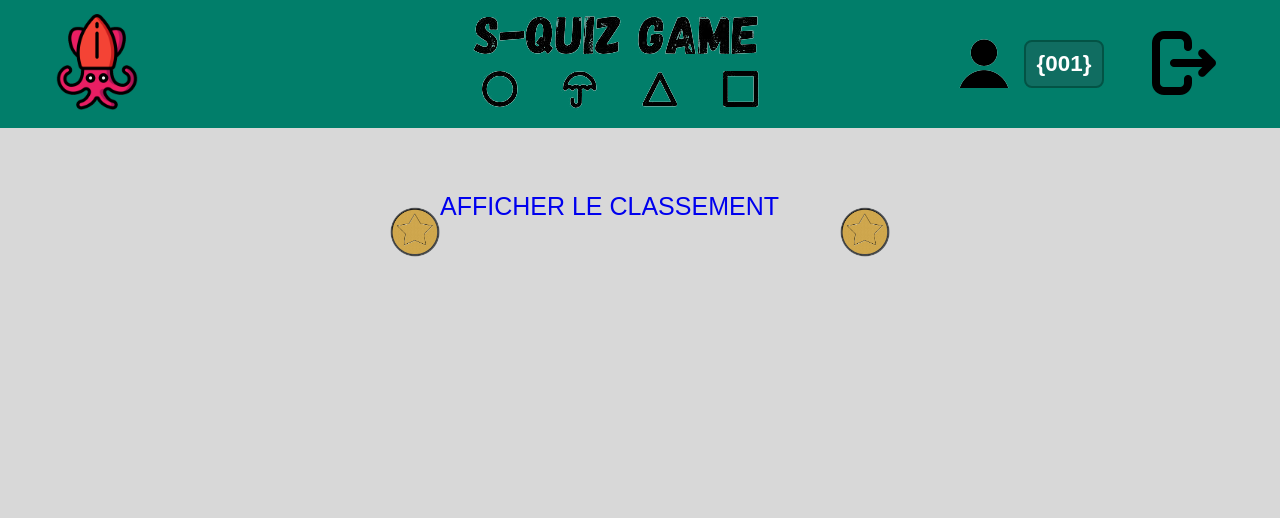
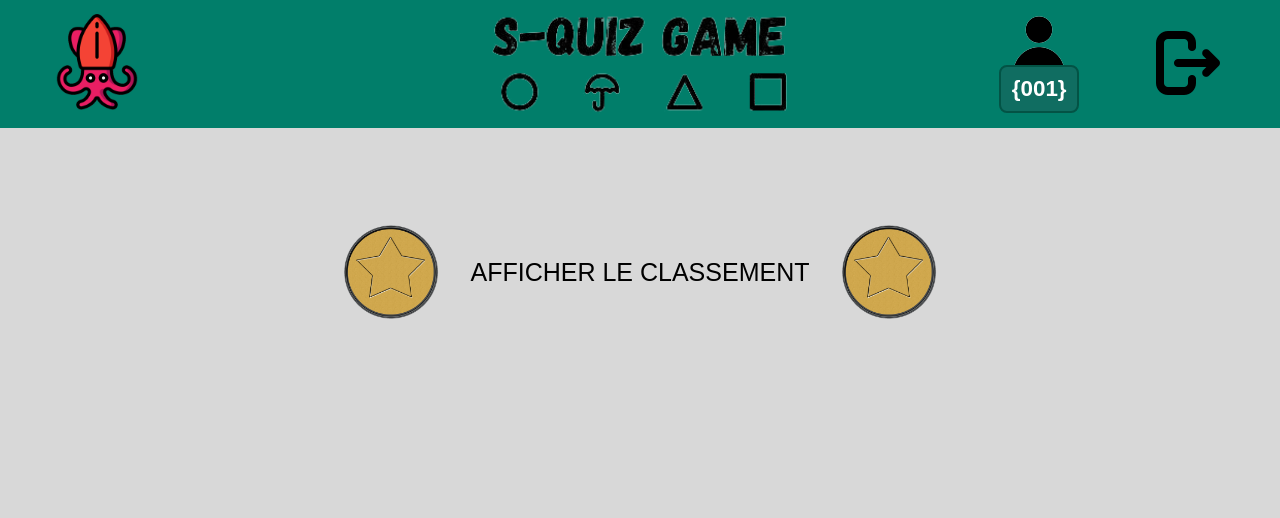
Before and after one commit to sandraMassonF/quiznight, a PHP site: page / in a window 1280 px wide. Shown: the top 518 px of the page. Run offline with PHP 8.4, Linux system fonts and the light colour scheme; the visitor is signed in with stand-in values (Sample User, id 1); data that the repository does not hold is empty.

Commit message:
improve user interface with CSS styles and logout feature

```diff
--- a/asset/css/style_index.css
+++ b/asset/css/style_index.css
@@ -21,6 +21,15 @@ padding: 0.3rem;
   align-items: center;
   justify-content: center;
 }
+.classement a{
+  color: black;
+}
+.classement img{
+  margin: 2rem;
+  width :6rem;
+}
+
+
 
 .btn-header{
   display : flex ;
--- a/component/header.php
+++ b/component/header.php
@@ -28,6 +28,7 @@ if (!empty($_SESSION)) {
     <link rel="stylesheet" href="../asset/css/style_connexion.css">
     <link rel="stylesheet" href="../asset/css/style_quiz-jeu.css">
     <link rel="stylesheet" href="../asset/css/style_autor-page.css">
+
     <link rel="stylesheet" href="../asset/css/style_index.css">
     <title>S-Quiz Game</title>
 </head>
--- a/index.php
+++ b/index.php
@@ -6,6 +6,21 @@ include_once './models/Quiz.php';
 if (isset($_POST['start-quiz'])) {
     $selectIdQuiz = $_POST['start-quiz'];
     $_SESSION['selectIdQuiz'] = $selectIdQuiz;
+};
+
+if (!empty($_SESSION)) {
+
+    // deconnexion
+    if (isset($_POST['deconnexion'])) {
+        $_SESSION = array();
+        session_destroy();
+        header("Location: index.php");
+    }
+    if (isset($_POST['mon-compte'])) {
+        if (isset($_SESSION['user'])) {
+            header("Location: ./page/autor-page.php");
+        }
+    };
 };
 
 $newQuiz = new Quiz();
@@ -26,52 +41,62 @@ $quizUser = $newQuiz->getAllQuizByUser();
 </head>
 
 <body>
+
     <header class="header">
+        <?php if (empty($_SESSION)): ?>
+
+            <!-- pas connecté  -->
             <div class="logo-box">
                 <a href="index.php">
-                <img src="./asset/img/accueil-logo.png" class="logo-header" alt="accueil" />
+                    <img src="./asset/img/accueil-logo.png" class="logo-header" alt="connexion" />
                 </a>
             </div>
-        <div class="box-symbol">
-            <img class="symbol-header" src="./asset/img/titre-logo.png" />
+
+            <img class="quiz-logo" src="./asset/img/titre-logo.png" />
+
+            <div class="logo-login">
+                <a href="./page/connexion.php">
+                    <img src="./asset/img/utilisateur.png">
+                </a>
             </div>
 
-        <?php if (isset($_SESSION['user'])) : ?>
-            <form method="post" class="btn-header">
-                <div class="compte-perso">
-                <button class="btn-icone" type="submit" name="mon-compte"><img src="./asset/img/utilisateur.png"></button>
-                <p class="login ">{001}</p> <!-- récupère et affiche le n° du user connecté -->
+        <?php else: ?>
+
+            <!-- connecté -->
+
+            <div class="logo-box">
+                <a href="index.php">
+                    <img src="./asset/img/accueil-logo.png" class="logo-header" alt="connexion" />
+                </a>
             </div>
-                <div>
-                <button class="btn-icone btn-deco" type="submit" name="deconnexion"><img src="./asset/img/deconnexion.png"></button>
+
+            <img class="quiz-logo" src="./asset/img/titre-logo.png" />
+
+
+            <form method="post" action="" class="box-login-disconnect">
+
+                <button class="icon-account header-user-logo" type="submit" name="mon-compte">
+                    <div class="box-account">
+                        <img src="./asset/img/utilisateur.png" />
                     </div>
+                    <p class="login ">{001}</p>
+                </button>
+
+                <button class="icon-account" type="submit" name="deconnexion">
+                    <img src="./asset/img/deconnexion.png" alt="deconnexion" />
+                </button>
+
             </form>
-         <?php
-                if (isset($_POST['deconnexion'])) {
-                    $_SESSION = array();
-                    session_destroy();
-                    header("Location:index.php");
-                }
-                if (isset($_POST['mon-compte'])) {
-                    if (isset($_SESSION['user'])) {
-                        header("Location: page/autor-page.php");
-                }
-            };
 
-          ?>
-        <?php else : ?>
-            <div class="btn-icone">
-            <a href="./page/connexion.php"><img src="./asset/img/utilisateur.png"></a>
-            </div>
-        <?php endif ?>
+        <?php endif; ?>
 
     </header>
 
     <main class="autor-page">
 
         <div class="classement">
-            <img src="./asset/img/score.png" alt="medaille" width="50rem">
-            <a href="./page/leaderboard.php" class="btn-classement">AFFICHER LE CLASSEMENT</a>
+            <img src="./asset/img/score.png" alt="medaille">
+            <span><a href="./page/leaderboard.php" class="btn-classement">AFFICHER LE CLASSEMENT</a></span>
             <img src="./asset/img/score.png" alt="medaille" width="50rem">
         </div>
 
@@ -85,7 +110,7 @@ $quizUser = $newQuiz->getAllQuizByUser();
                     </div>
                     <p class="quiz-card-description"><?= $quiz['description'] ?></p>
                     <form method="post" action="">
-                        <button type="submit" name="start-quiz" id="button" class="button valider button-center" value="<?= $quiz['id'] ?>">Valider</button>
+                        <button type="submit" name="start-quiz" id="button" class="button valider button-center" value="<?= $quiz['id'] ?>">Lancer le Quiz</button>
                         <?php if (isset($_POST['start-quiz'])) {
                             header("location:./page/quiz-jeu.php");
                         };
```
Lines whose indentation alone changed are shown as unchanged.
